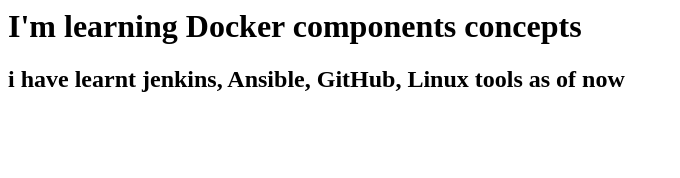
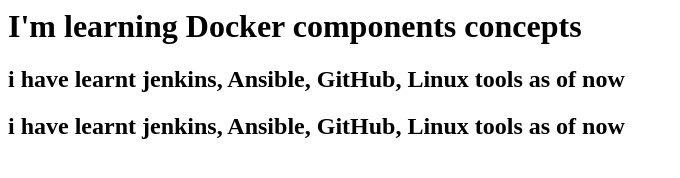
Before and after one commit to sumanthtony/Docker_task, a plain HTML site: page index.html in a window 1280 px wide. Shown: the whole page, without its empty margins (0-680 px from the left). Drawn offline with Linux system fonts and the light colour scheme.

Commit message:
Update index.html

```diff
--- a/index.html
+++ b/index.html
@@ -1,2 +1,3 @@
 <h1>I'm learning Docker components concepts</h1>
 <h2>i have learnt jenkins, Ansible, GitHub, Linux tools as of now</h2>
+<h2>i have learnt jenkins, Ansible, GitHub, Linux tools as of now</h2>
```
